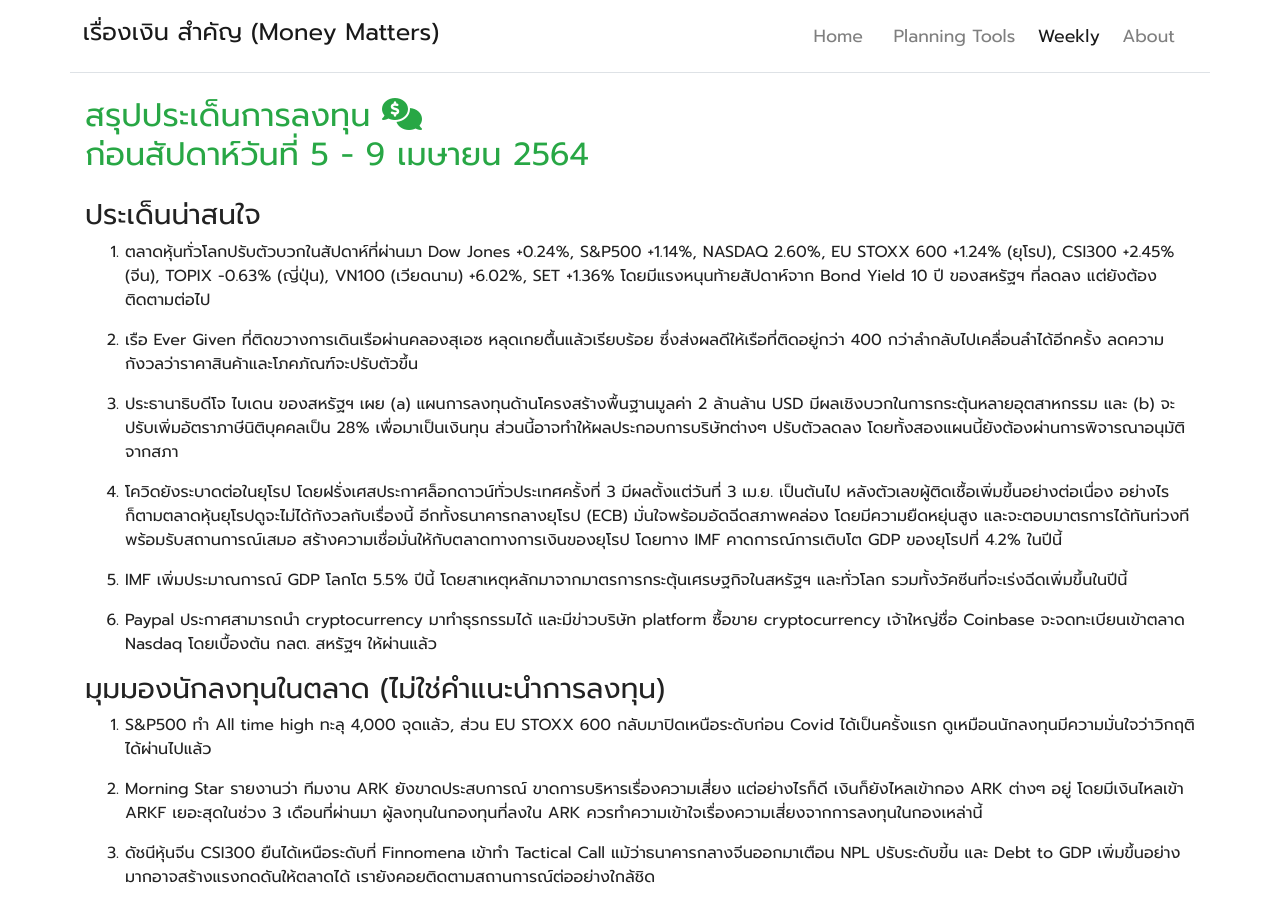
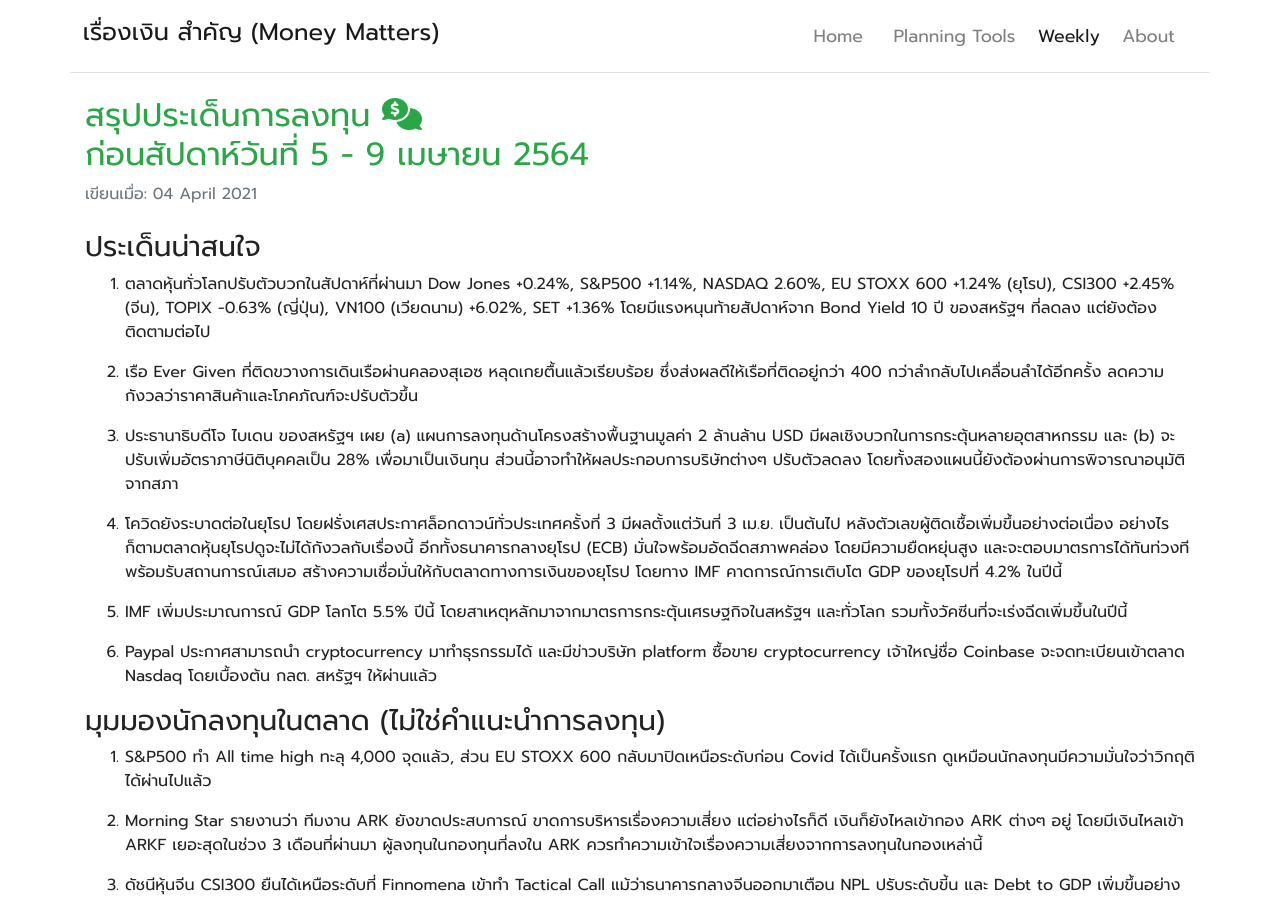
Before and after one commit to moneysart/moneysart.github.io, a Jekyll site: the page built from weekly/_posts/2021-04-04-summary.md, in a window 1280 px wide and 900 px high. Built offline with Jekyll 4.4.1, drawn with Linux system fonts in a browser that asks for light colours; nearby versions of some CDN libraries.

Commit message:
add written date to layout for weekly posts

```diff
--- a/_layouts/weekly.html
+++ b/_layouts/weekly.html
@@ -12,6 +12,7 @@ layout: base
             {{title_lines[0]}} <i class="fas fa-comments-dollar"></i> <br>
             {{title_lines[1]}}
         </h2>
+        <p class="text-muted py-0 my-0">เขียนเมื่อ: {{ page.date | date_to_long_string }}</p>
     </div>
 
 
```
